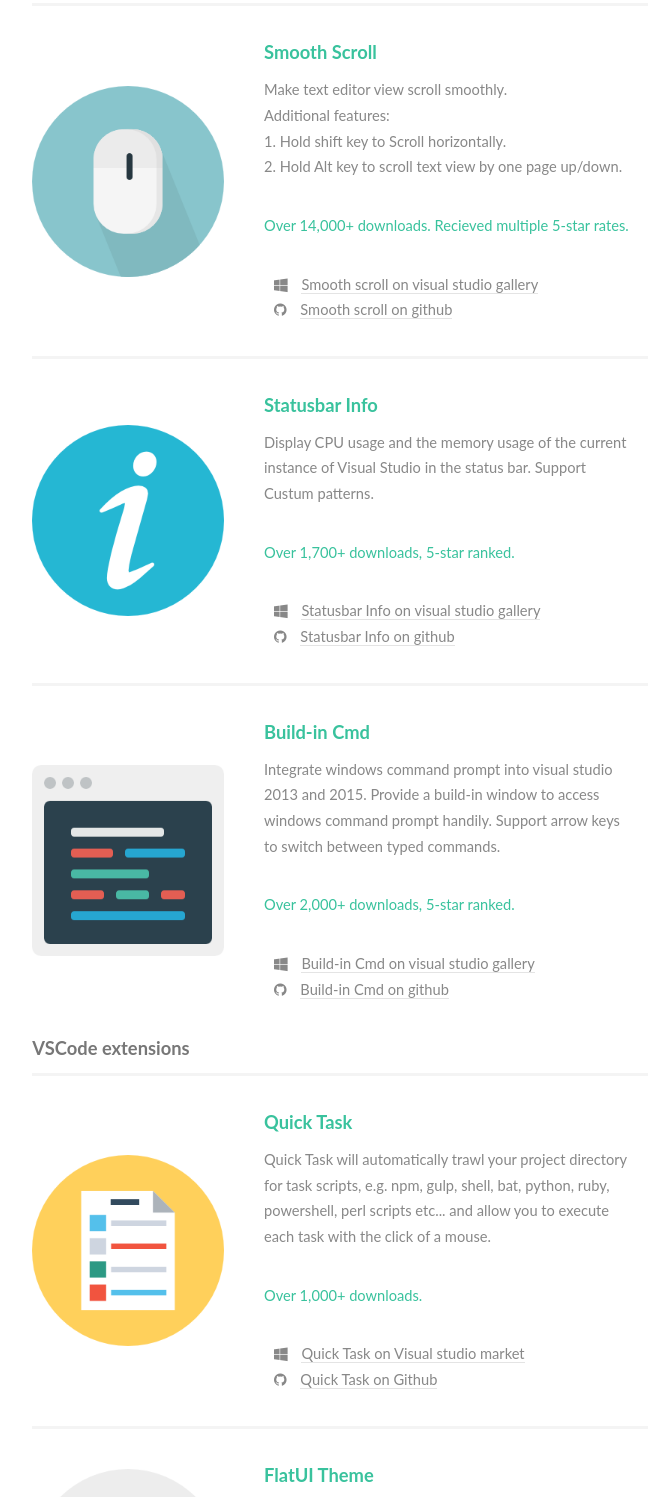
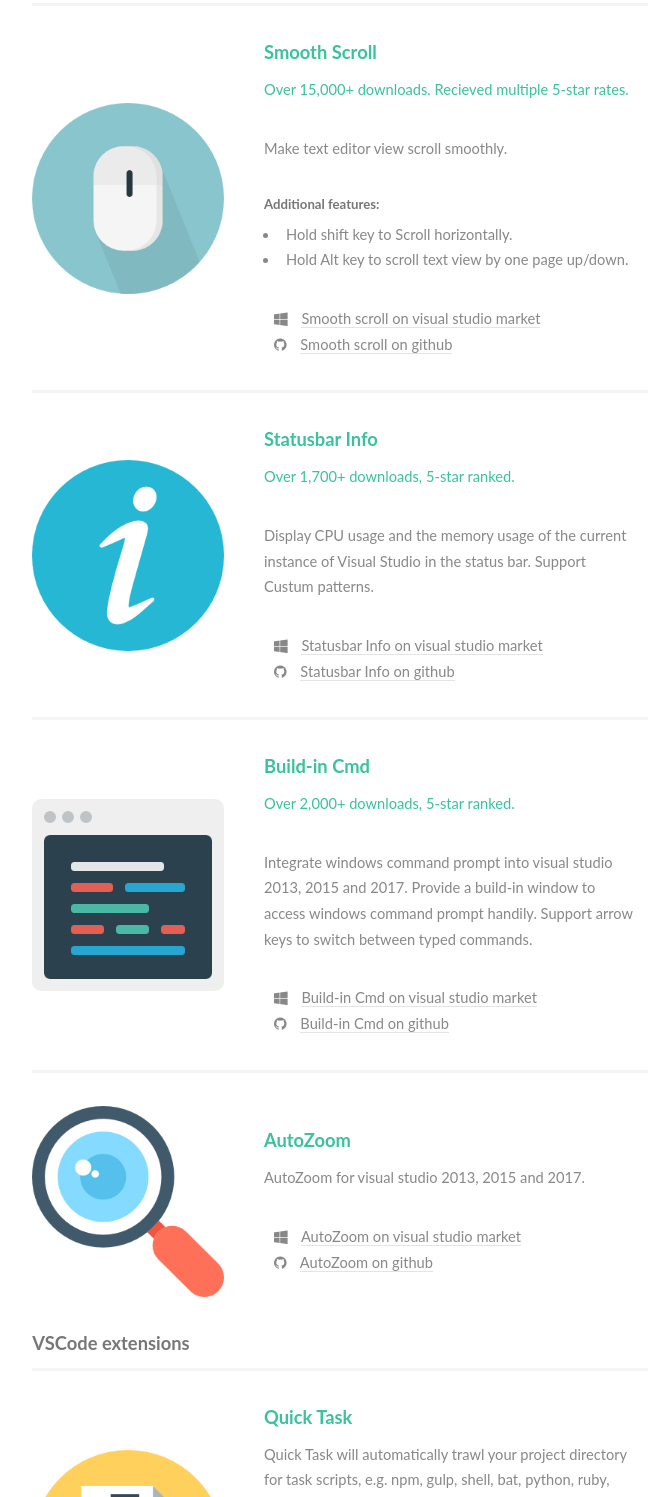
Before and after one commit to zhangjc929/zhangjc929.github.io, a plain HTML site: page index.html in a window 1280 px wide. Shown: the part 1372-2869 px from the top of the page, without its empty margins (153-817 px from the left). Drawn offline with nearby package versions, Linux system fonts and the light colour scheme; a script that the page names is missing.

Commit message:
AutoZoom

```diff
--- a/index.html
+++ b/index.html
@@ -99,21 +99,28 @@
 					<p>
 						Extensions for Firefox, Visual studio and vscode.
 					</p>
+
+					<!--VS Div-->
 					<div class="features">
 						<h4>Visual studio extensions</h4>
 						<article>
 							<a href="#" class="image"><img src="images/mouse.png" alt="" /></a>
 							<div class="inner">
 								<h4 class="greenTxt">Smooth Scroll</h4>
+								<p class="greenTxt">
+									Over 15,000+ downloads. Recieved multiple 5-star rates.
+								</p>
 								<p>
-									Make text editor view scroll smoothly. <br> Additional features:<br> 1. Hold shift key to Scroll horizontally.<br>									2. Hold Alt key to scroll text view by one page up/down.
-								</p>
-								<p class="greenTxt">
-									Over 14,000+ downloads. Recieved multiple 5-star rates.
+									Make text editor view scroll smoothly.
+									<h5>Additional features:</h5>
+									<ul>
+										<li>Hold shift key to Scroll horizontally.</li>
+										<li>Hold Alt key to scroll text view by one page up/down.</li>
+									</ul>
 								</p>
 								<i class="fa fa-windows space"></i>
 								<a href="https://marketplace.visualstudio.com/items?itemName=lkytal.SmoothScroll">
-									Smooth scroll on visual studio gallery
+									Smooth scroll on visual studio market
 								</a>
 								<br />
 								<i class="fa fa-github space"></i>
@@ -128,15 +135,15 @@
 							</a>
 							<div class="inner">
 								<h4 class="greenTxt">Statusbar Info</h4>
+								<p class="greenTxt">
+									Over 1,700+ downloads, 5-star ranked.
+								</p>
 								<p>
 									Display CPU usage and the memory usage of the current instance of Visual Studio in the status bar. Support Custum patterns.
 								</p>
-								<p class="greenTxt">
-									Over 1,700+ downloads, 5-star ranked.
-								</p>
 								<i class="fa fa-windows space"></i>
 								<a href="https://marketplace.visualstudio.com/items?itemName=lkytal.StatusInfo">
-									Statusbar Info on visual studio gallery
+									Statusbar Info on visual studio market
 								</a>
 								<br />
 								<i class="fa fa-github space"></i>
@@ -151,21 +158,43 @@
 							</a>
 							<div class="inner">
 								<h4 class="greenTxt">Build-in Cmd</h4>
-								<p>
-									Integrate windows command prompt into visual studio 2013 and 2015. Provide a build-in window to access windows command prompt
-									handily. Support arrow keys to switch between typed commands.
-								</p>
 								<p class="greenTxt">
 									Over 2,000+ downloads, 5-star ranked.
 								</p>
+								<p>
+									Integrate windows command prompt into visual studio 2013, 2015 and 2017. Provide a build-in window to access windows command
+									prompt handily. Support arrow keys to switch between typed commands.
+								</p>
 								<i class="fa fa-windows space"></i>
 								<a href="https://marketplace.visualstudio.com/items?itemName=lkytal.BuiltinCmd">
-									Build-in Cmd on visual studio gallery
+									Build-in Cmd on visual studio market
 								</a>
 								<br />
 								<i class="fa fa-github space"></i>
 								<a href="https://github.com/lkytal/BuildinCmd">
 									Build-in Cmd on github
+								</a>
+							</div>
+						</article>
+
+
+						<article>
+							<a href="#" class="image">
+								<img src="images/zoom.png" alt="" />
+							</a>
+							<div class="inner">
+								<h4 class="greenTxt">AutoZoom</h4>
+								<p>
+									AutoZoom for visual studio 2013, 2015 and 2017.
+								</p>
+								<i class="fa fa-windows space"></i>
+								<a href="https://marketplace.visualstudio.com/items?itemName=lkytal.AutoZoom">
+									AutoZoom on visual studio market
+								</a>
+								<br />
+								<i class="fa fa-github space"></i>
+								<a href="https://github.com/lkytal/AutoZoom">
+									AutoZoom on github
 								</a>
 							</div>
 						</article>
```
Also changed, not shown: images/zoom.png (added).
